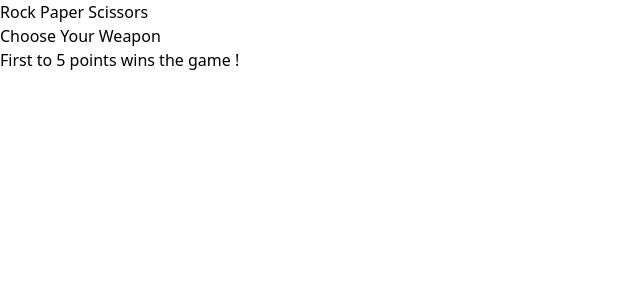
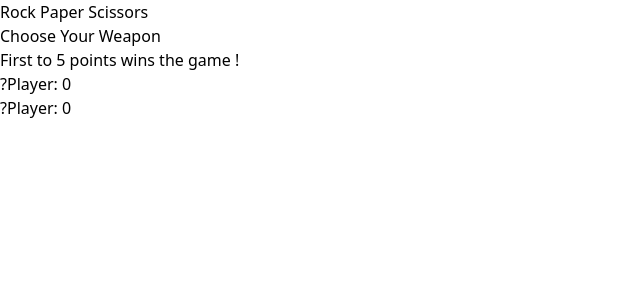
Before and after one commit to MarioMilosevic/Rock-Paper-Scissors-React, a React (Vite) app: page / in a window 1280 px wide. Shown: the top 300 px of the page, without its empty margins (0-640 px from the left). Built offline with nearby package versions, Linux system fonts and the light colour scheme.

Commit message:
Add player component

```diff
--- a/src/App.tsx
+++ b/src/App.tsx
@@ -1,10 +1,15 @@
 import Header from "./assets/components/Header";
 import Score from "./Score";
+import Player from "./Player";
 const App = () => {
   return (
     <>
       <Header />
       <Score/>
+      <div className="flex justify-center">
+      <Player/>
+      <Player/>
+      </div>
     </>
   );
 };
--- /dev/null
+++ b/src/Player.tsx
@@ -0,0 +1,10 @@
+const Player = () => {
+  return (
+    <div className="text-center text-gray-50 flex flex-col px-14">
+      <span className="text-9xl">?</span>
+      <span className="text-xl tracking-wide">Player: 0</span>
+    </div>
+  );
+};
+
+export default Player;
--- a/src/Score.tsx
+++ b/src/Score.tsx
@@ -1,6 +1,6 @@
 const Score = () => {
   return (
-    <div className=" text-center py-10 text-white">
+    <div className=" text-center py-10 text-gray-50">
       <p className="py-1 text-2xl">Choose Your Weapon</p>
       <p className="py-1 text-xl">First to 5 points wins the game !</p>
     </div>
```
